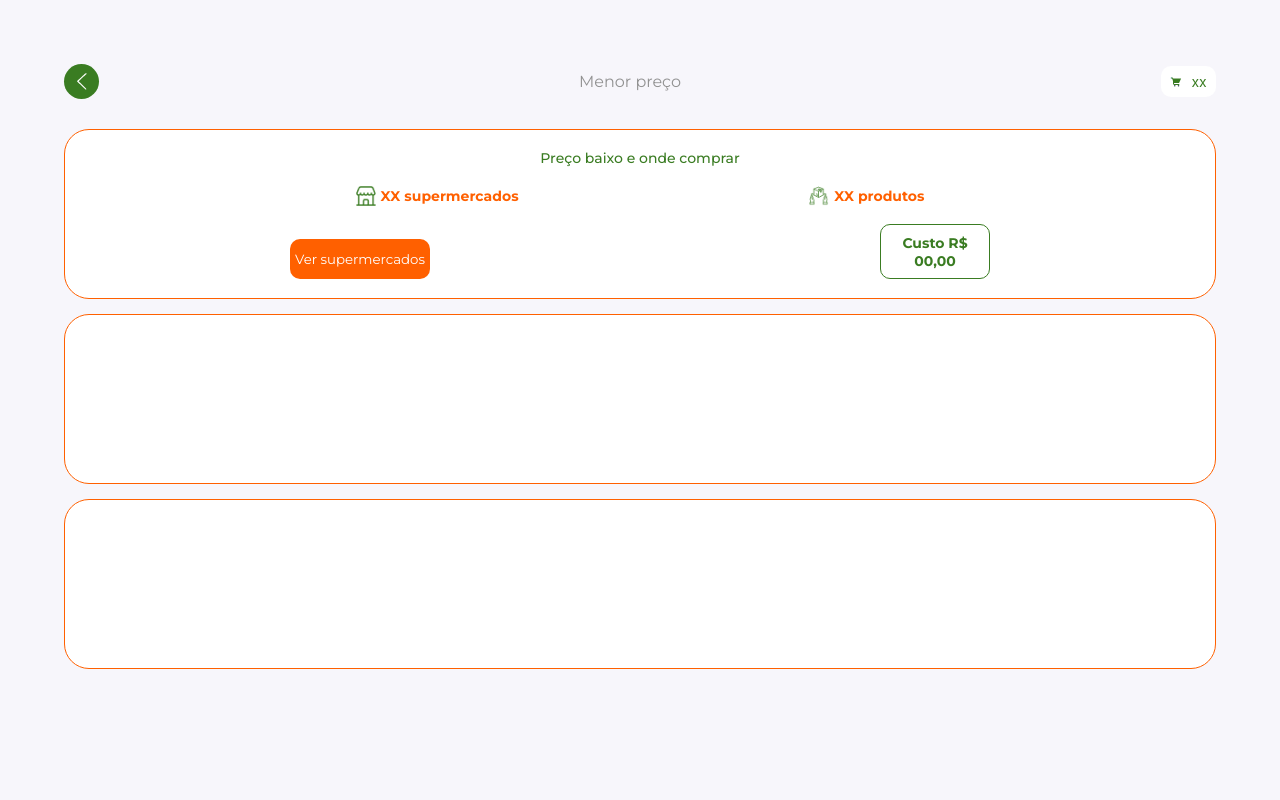
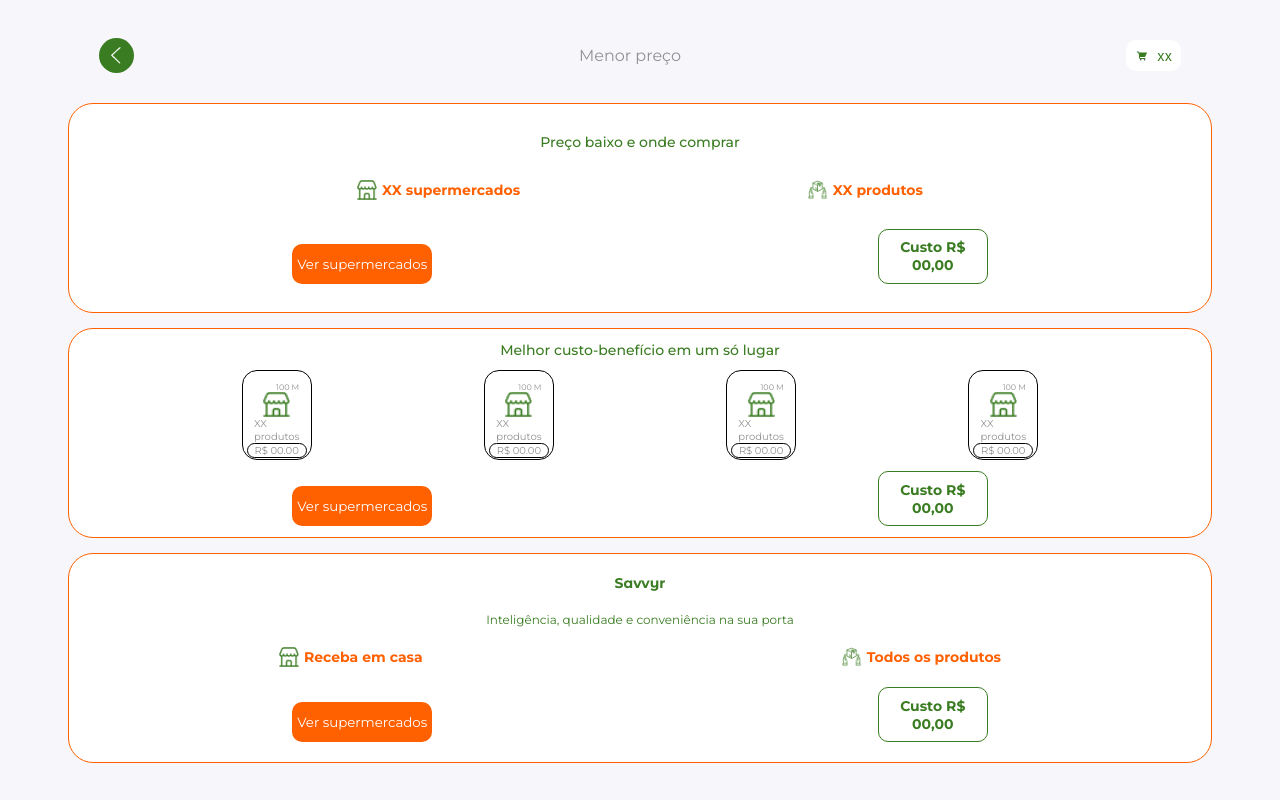
Before and after one commit to lolaeurich/Savy, a React (Create React App) app: page /comparativo in a window 1280 px wide. Built offline with nearby package versions, Linux system fonts and the light colour scheme.

Commit message:
feat: cards mercados

```diff
--- a/src/Pages/AreaLogada/style.css
+++ b/src/Pages/AreaLogada/style.css
@@ -24,7 +24,7 @@
     display: flex;
     justify-content: flex-end;
     align-items: center;
-    column-gap: 5%;
+    column-gap: 10%;
 }
 
 .areaLogada-nav h3 {
--- a/src/Pages/Comparativo/Comparativo.jsx
+++ b/src/Pages/Comparativo/Comparativo.jsx
@@ -4,6 +4,7 @@ import cart from "../../Assets/cart.png";
 import flecha from "../../Assets/flecha-esquerda.png";
 import mercado from "../../Assets/home.png";
 import produtos from "../../Assets/produtos.png";
+import local from "../../Assets/local-cinza.png";
 
 function Comparativo () {
     return (
@@ -45,11 +46,57 @@ function Comparativo () {
                     </div>
 
                     <div className="card2">
-
+                        <h3>Melhor custo-benefício em um só lugar</h3>
+                        <div className="lista-mercados">
+                            <div className="mercado1">
+                                <p className="mercado-distancia">100 M</p>
+                                <img alt="" src={mercado} />
+                                <p className="mercado-produtos">XX produtos</p>
+                                <p className="mercado-economia">R$ 00.00</p>
+                            </div>
+                            <div className="mercado1">
+                                <p className="mercado-distancia">100 M</p>
+                                <img alt="" src={mercado} />
+                                <p className="mercado-produtos">XX produtos</p>
+                                <p className="mercado-economia">R$ 00.00</p>
+                            </div>
+                            <div className="mercado1">
+                                <p className="mercado-distancia">100 M</p>
+                                <img alt="" src={mercado} />
+                                <p className="mercado-produtos">XX produtos</p>
+                                <p className="mercado-economia">R$ 00.00</p>
+                            </div>
+                            <div className="mercado1">
+                                <p className="mercado-distancia">100 M</p>
+                                <img alt="" src={mercado} />
+                                <p className="mercado-produtos">XX produtos</p>
+                                <p className="mercado-economia">R$ 00.00</p>
+                            </div>
+                        </div>
+                        <div className="card1-btns">
+                            <button className="ver-mercados">Ver supermercados</button>
+                            <button className="custo">Custo R$ 00,00</button>
+                        </div>
                     </div>
 
                     <div className="card3">
+                        <h3>Savvyr</h3>
+                        <p>Inteligência, qualidade e conveniência na sua porta</p>
+                            <div className="card3-icons">
+                                <div className="icon3">
+                                    <img className="icon3-img" alt="" src={mercado} />
+                                    <p className="icon3-p">Receba em casa</p>
+                                </div>
 
+                                <div className="icon4">
+                                    <img className="icon4-img" alt="" src={produtos} />
+                                    <p className="icon4-p">Todos os produtos</p>
+                                </div>
+                            </div>
+                        <div className="card1-btns">
+                            <button className="ver-mercados">Ver supermercados</button>
+                            <button className="custo">Custo R$ 00,00</button>
+                        </div>
                     </div>
                 </div>
             </div>
--- a/src/Pages/Comparativo/style.css
+++ b/src/Pages/Comparativo/style.css
@@ -5,7 +5,7 @@
     display: flex;
     flex-direction: column;
     justify-content: flex-start;
-    padding-top: 5%;
+    padding: 3%;
 }
 
 .comparativo-main {
@@ -50,7 +50,7 @@
 }
 
 .comparativo-cards {
-    width: 90%;
+    width: 95%;
     display: flex;
     flex-direction: column;
     row-gap: 15px;
@@ -59,7 +59,7 @@
 
 .card1, .card2, .card3 {
     width: 100%;
-    height: 170px;
+    height: 210px;
     border: 1px solid #ff6000;
     background-color: #fff;
     border-radius: 25px;
@@ -128,3 +128,99 @@
     border: 1px solid #3A7C22;
     border-radius: 10px;
 }
+
+.card2 h3 {
+    font-size: 14px;
+    font-family: 'Montserrat', sans-serif;
+    font-weight: 500;
+    color: #3A7C22;
+}
+
+.lista-mercados {
+    display: flex;
+    justify-content: space-evenly;
+    width: 100%;
+}
+
+.mercado1 {
+    display: flex;
+    flex-direction: column;
+    align-items: center;
+    justify-content: space-around;
+    width: 70px;
+    height: 90px;
+    background-color: #fff;
+    border-radius: 15px;
+    border: 1px solid #000;
+    padding: 1%
+}
+
+.mercado-distancia {
+    font-size: 8px;
+    font-weight: 400;
+    font-family: 'Montserrat', sans-serif;
+    color: #919191;
+    align-self: end;
+}
+
+.mercado1 img {
+    width: 27px;
+    height: 25px;
+}
+
+.mercado-produtos {
+    font-size: 10px;
+    font-weight: 400;
+    font-family: 'Montserrat', sans-serif;
+    color: #919191;
+}
+
+.mercado-economia {
+    width: 60px;
+    font-size: 10px;
+    font-weight: 400;
+    font-family: 'Montserrat', sans-serif;
+    color: #919191;
+    background-color: transparent;
+    border: 1px solid #000;
+    border-radius: 15px;
+    text-align: center;
+}
+
+.card3 h3 {
+    font-size: 14px;
+    font-weight: 700;
+    color: #3A7C22;
+    font-family: 'Montserrat Alternates', sans-serif;
+}
+
+.card3 p {
+    font-size: 12px;
+    font-weight: 400;
+    font-family: 'Montserrat', sans-serif;
+    color: #3A7C22;
+}
+
+.card3-icons {
+    display: flex;
+    justify-content: space-around;
+    width: 100%;
+}
+
+.icon3, .icon4 {
+    display: flex;
+    align-items: center;
+    column-gap: 5px;
+}
+
+.icon3-img, .icon4-img {
+    width: 20px;
+    height: 20px;
+}
+
+.icon3-p, .icon4-p {
+    font-size: 14px !important;
+    font-weight: 600 !important;
+    font-family: 'Montserrat', sans-serif;
+    color: #ff6000 !important;
+}
--- a/src/Pages/TelaInicial/style.css
+++ b/src/Pages/TelaInicial/style.css
@@ -30,7 +30,7 @@ html, body {
 
 .tela-inicial-container {
     width: 100%;
-    height: 90vh;
+    height: 100vh;
     display: flex;
     flex-direction: column;
     justify-content: space-around;
```
Also changed, not shown: src/Assets/local-cinza.png (added).
